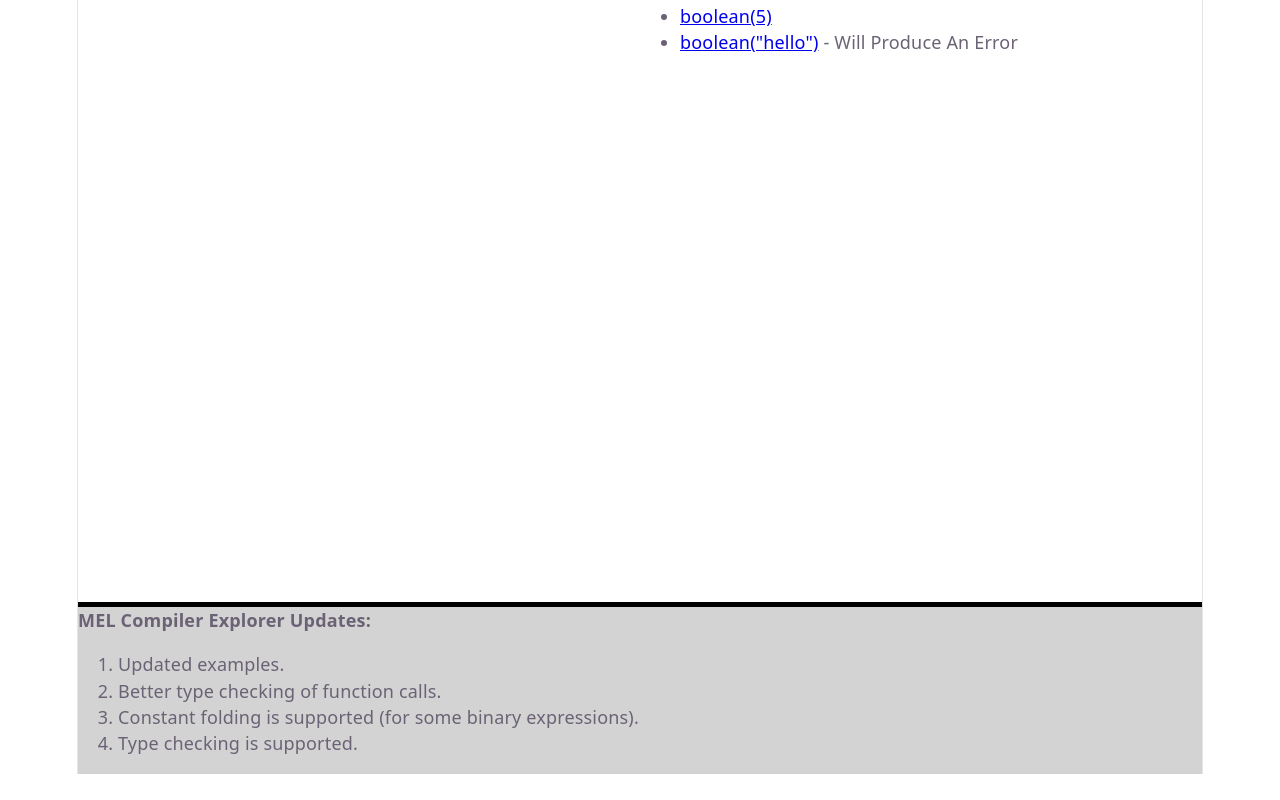
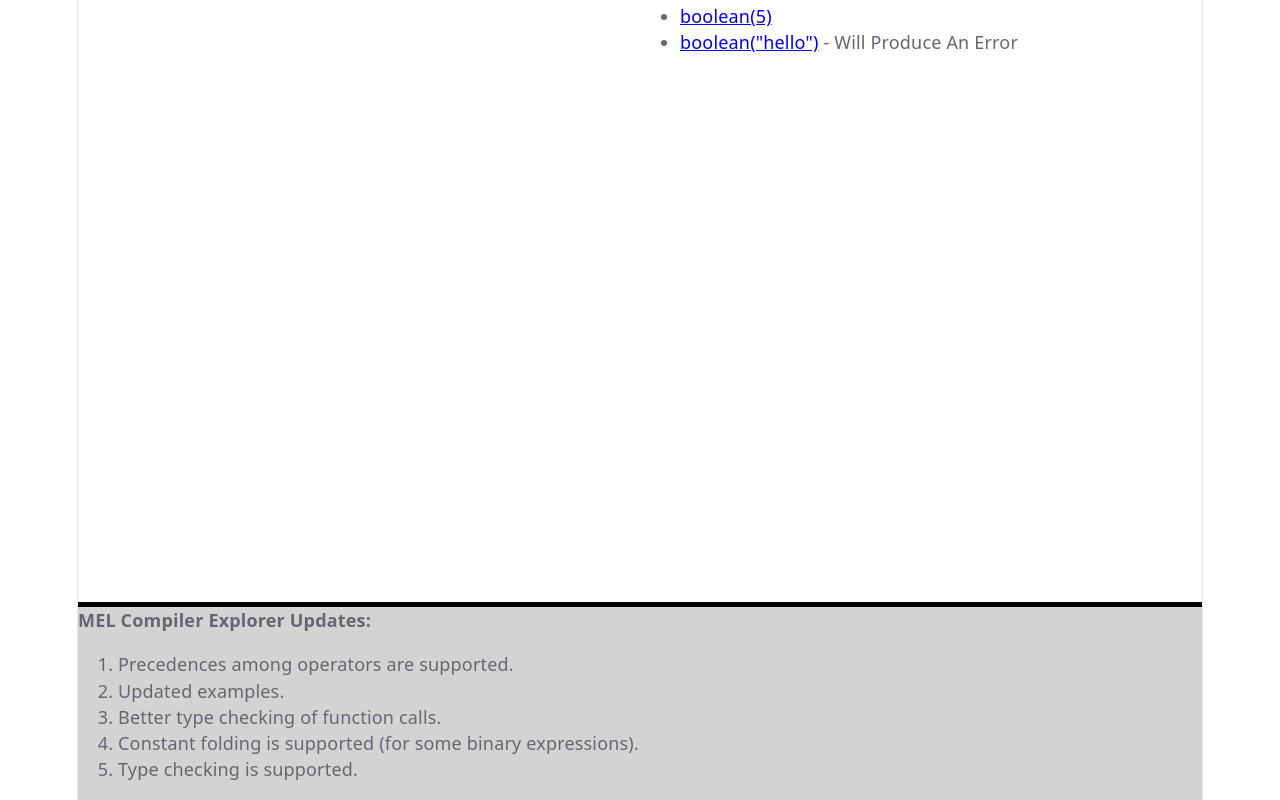
Before and after one commit to cerfcast/brooks-wasm, a React (Vite) app in the folder brooksui/: page / in a window 1280 px wide. Shown: the part 402-1202 px from the top of the page. Before the commit the page ends 1176 px from the top, so only its background shows below. Built offline with nearby package versions, Linux system fonts and the light colour scheme.

Commit message:
Update From brooks-lib Operator Precedence
Signed-off-by: Will Hawkins <hawkinsw@obs.cr>

```diff
--- a/brooksui/src/App.tsx
+++ b/brooksui/src/App.tsx
@@ -68,7 +68,8 @@ function Changelog() {
     "Type checking is supported.",
     "Constant folding is supported (for some binary expressions).",
     "Better type checking of function calls.",
-    "Updated examples."
+    "Updated examples.",
+    "Precedences among operators are supported."
   ];
   return (
     <>
```
